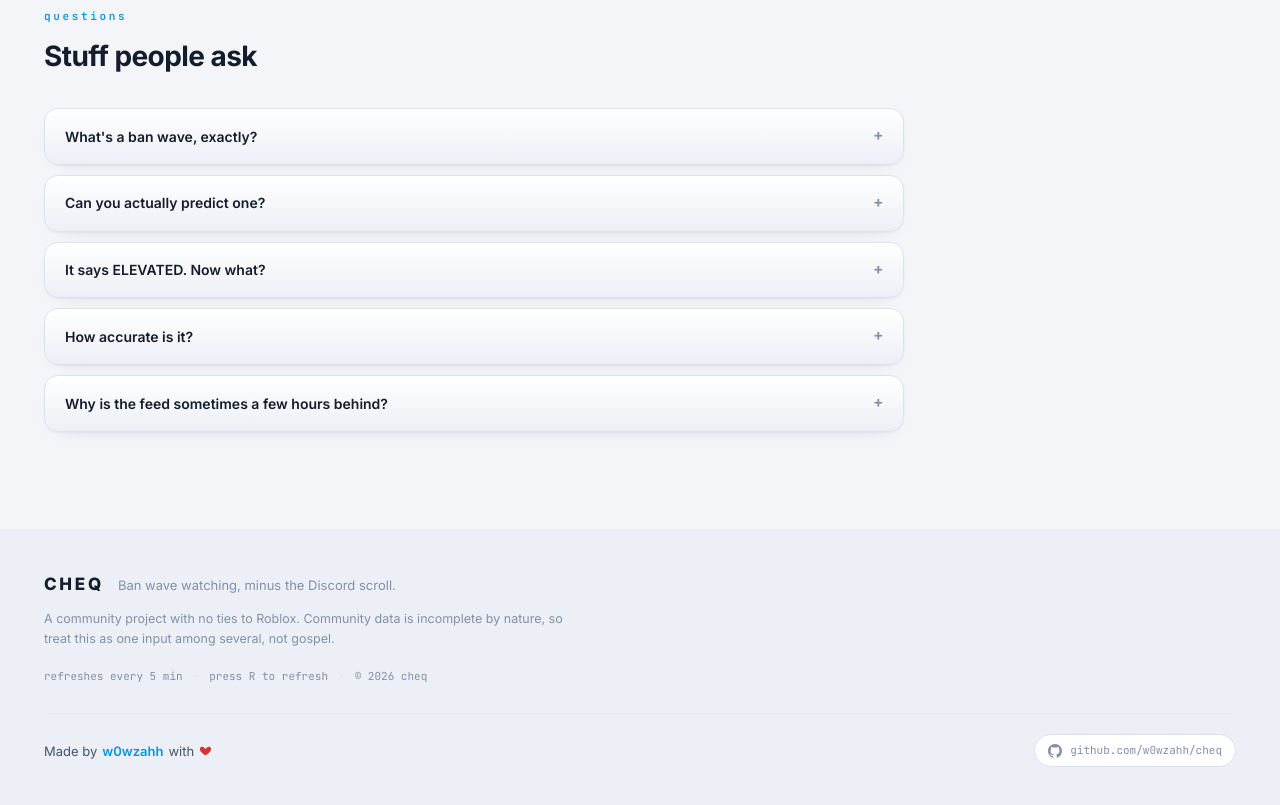
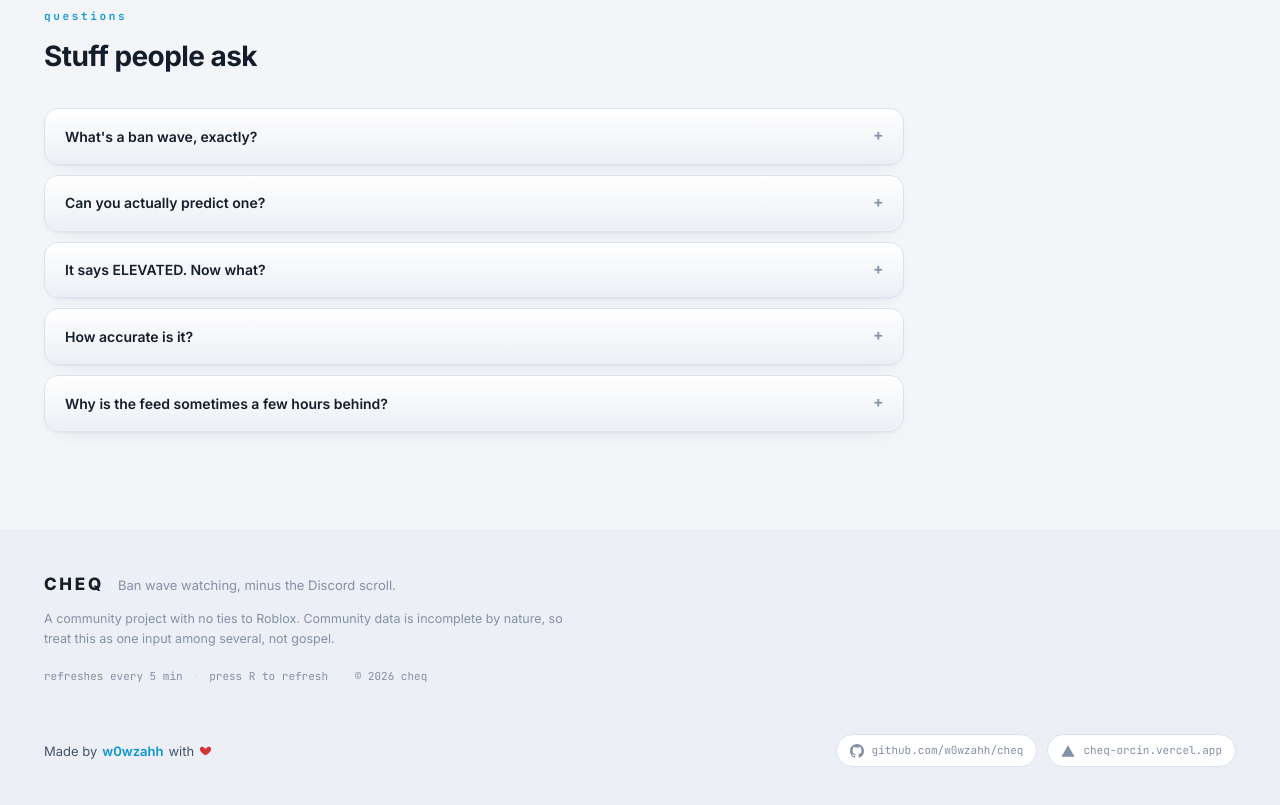
Before and after one commit to w0wzahh/cheq, a plain HTML site: page index.html in a window 1280 px wide. Shown: the part 2832-3637 px from the top of the page. Drawn offline with Linux system fonts and the light colour scheme; no server answers.

Commit message:
Point docs at the Vercel deployment, rework README, add live badge to footer

```diff
--- a/index.html
+++ b/index.html
@@ -301,10 +301,16 @@
     </div>
     <div class="credits">
       <span class="credits-line">Made by <a class="credits-name" href="https://github.com/w0wzahh" target="_blank" rel="noopener">w0wzahh</a> with <svg class="credits-heart" viewBox="0 0 24 24" aria-label="love"><path d="M12 21s-7.5-4.7-9.8-9.2C.6 8.4 2.4 5 5.7 5c2 0 3.5 1.1 4.3 2.6L12 9l2-1.4C14.8 6.1 16.3 5 18.3 5c3.3 0 5.1 3.4 3.5 6.8C19.5 16.3 12 21 12 21Z" fill="currentColor"/></svg></span>
-      <a class="credits-gh mono" href="https://github.com/w0wzahh/cheq" target="_blank" rel="noopener" title="View source on GitHub">
-        <svg viewBox="0 0 16 16" aria-hidden="true"><path d="M8 0C3.58 0 0 3.58 0 8c0 3.54 2.29 6.53 5.47 7.59.4.07.55-.17.55-.38 0-.19-.01-.82-.01-1.49-2.01.37-2.53-.49-2.69-.94-.09-.23-.48-.94-.82-1.13-.28-.15-.68-.52-.01-.53.63-.01 1.08.58 1.23.82.72 1.21 1.87.87 2.33.66.07-.52.28-.87.51-1.07-1.78-.2-3.64-.89-3.64-3.95 0-.87.31-1.59.82-2.15-.08-.2-.36-1.02.08-2.12 0 0 .67-.21 2.2.82a7.6 7.6 0 0 1 4 0c1.53-1.04 2.2-.82 2.2-.82.44 1.1.16 1.92.08 2.12.51.56.82 1.27.82 2.15 0 3.07-1.87 3.75-3.65 3.95.29.25.54.73.54 1.48 0 1.07-.01 1.93-.01 2.2 0 .21.15.46.55.38A8.01 8.01 0 0 0 16 8c0-4.42-3.58-8-8-8Z" fill="currentColor"/></svg>
-        github.com/w0wzahh/cheq
-      </a>
+      <div class="credits-links">
+        <a class="credits-gh mono" href="https://github.com/w0wzahh/cheq" target="_blank" rel="noopener" title="View source on GitHub">
+          <svg viewBox="0 0 16 16" aria-hidden="true"><path d="M8 0C3.58 0 0 3.58 0 8c0 3.54 2.29 6.53 5.47 7.59.4.07.55-.17.55-.38 0-.19-.01-.82-.01-1.49-2.01.37-2.53-.49-2.69-.94-.09-.23-.48-.94-.82-1.13-.28-.15-.68-.52-.01-.53.63-.01 1.08.58 1.23.82.72 1.21 1.87.87 2.33.66.07-.52.28-.87.51-1.07-1.78-.2-3.64-.89-3.64-3.95 0-.87.31-1.59.82-2.15-.08-.2-.36-1.02.08-2.12 0 0 .67-.21 2.2.82a7.6 7.6 0 0 1 4 0c1.53-1.04 2.2-.82 2.2-.82.44 1.1.16 1.92.08 2.12.51.56.82 1.27.82 2.15 0 3.07-1.87 3.75-3.65 3.95.29.25.54.73.54 1.48 0 1.07-.01 1.93-.01 2.2 0 .21.15.46.55.38A8.01 8.01 0 0 0 16 8c0-4.42-3.58-8-8-8Z" fill="currentColor"/></svg>
+          github.com/w0wzahh/cheq
+        </a>
+        <a class="credits-gh mono" href="https://cheq-orcin.vercel.app" target="_blank" rel="noopener" title="Live on Vercel">
+          <svg viewBox="0 0 16 16" aria-hidden="true"><path d="M8 1.5 15.5 14.5H.5Z" fill="currentColor"/></svg>
+          cheq-orcin.vercel.app
+        </a>
+      </div>
     </div>
   </div>
 </footer>
--- a/styles.css
+++ b/styles.css
@@ -466,6 +466,7 @@ details p { padding: 0 20px 16px; font-size: 13.5px; color: var(--text-2); }
 }
 .credits-gh svg { width: 14px; height: 14px; }
 .credits-gh:hover { color: var(--accent); border-color: var(--accent); }
+.credits-links { display: flex; gap: 10px; flex-wrap: wrap; }
 
 /* ============ MISC WIDGETS ============ */
 .to-top {
```
Also changed, not shown: 1 other file.
